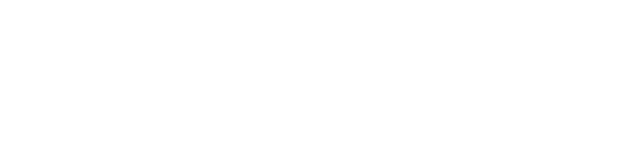
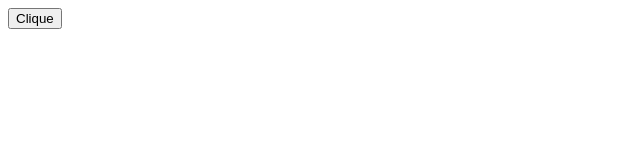
Before and after one commit to YaSiunte/projetoAula1, a plain HTML site: page index.html in a window 1280 px wide. Shown: the whole page, without its empty margins (0-640 px from the left). Drawn offline with Linux system fonts and the light colour scheme.

Commit message:
feat: criando botao com evento js

```diff
--- a/index.html
+++ b/index.html
@@ -6,6 +6,8 @@
     <title>Document</title>
 </head>
 <body>
+    <!-- evento inline js -->
+    <button onclick="alert('hello world!')">Clique</button>
 
 </body>
 </html>
```
Also changed, not shown: 1 other file.
